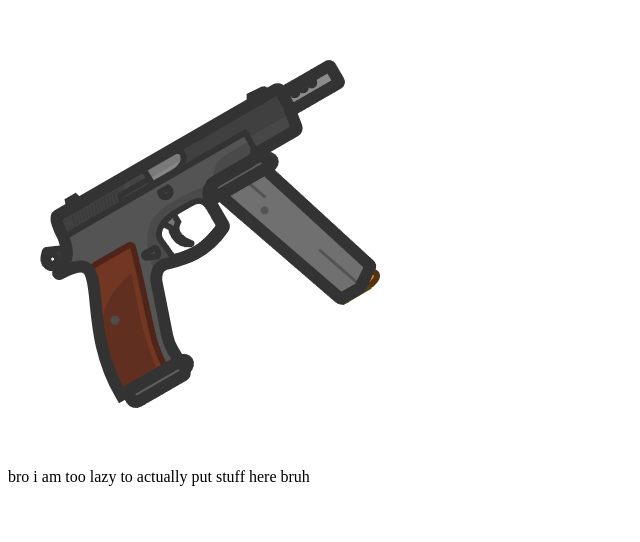
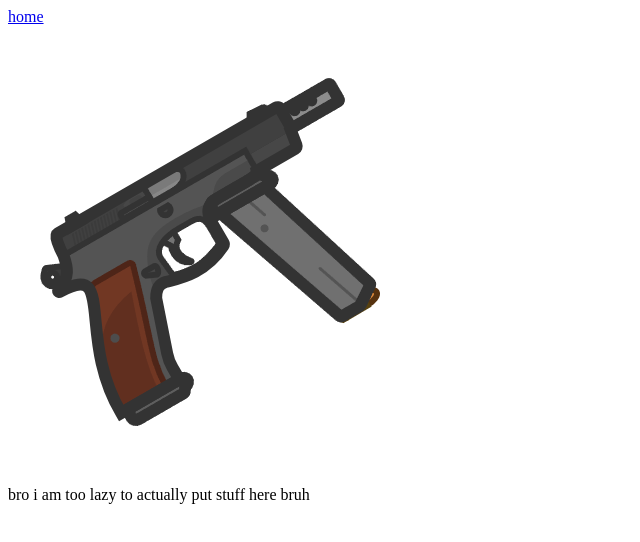
Before and after one commit to BigBirdy7/odin-recepies, a plain HTML site: page recepies/slop.html in a window 1280 px wide. Shown: the whole page, without its empty margins (0-640 px from the left). Drawn offline with Linux system fonts and the light colour scheme.

Commit message:
add home page link

```diff
--- a/recepies/slop.html
+++ b/recepies/slop.html
@@ -6,7 +6,8 @@
     <title>Document</title>
 </head>
 <body>
-    <img src="../img/cz75a-4x.png">
+    <a href="../index.html">home</a> <br>
+    <img src="../img/cz75a-4x.png" alt="Example Image">
     <p>bro i am too lazy to actually put stuff here bruh</p>
 </body>
 </html>
```
Also changed, not shown: recepies/chud.html (+1 -0 lines), recepies/sludge.html (+1 -0 lines).
